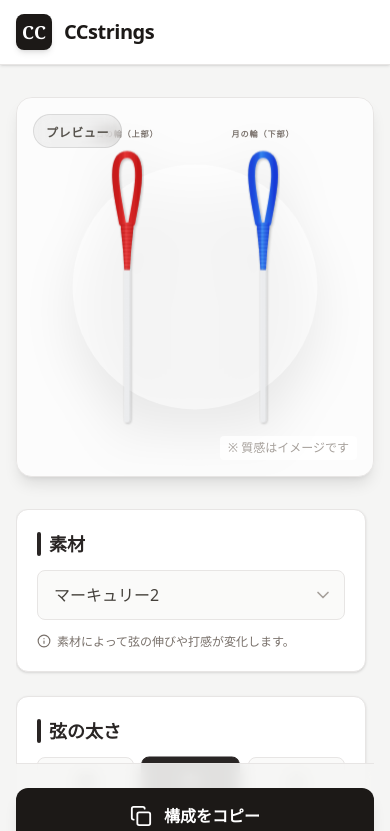
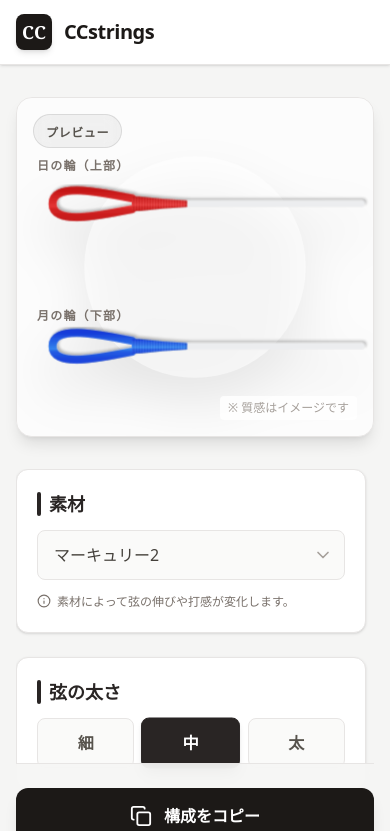
Before and after one commit to halcyon7766/CCstrings, a React (Vite) app: page / in a window 390 px wide. Shown: the top 831 px of the page. Built offline with nearby package versions, Linux system fonts and the light colour scheme.

Commit message:
Fix overlap issues in mobile preview by increasing height and adjusting spacing

```diff
--- a/src/App.jsx
+++ b/src/App.jsx
@@ -50,11 +50,21 @@ const SVGDefs = () => (
   </defs>
 );
 
-const StringLoopDetail = ({ loopColor, bodyColor, label }) => {
+// --- Custom Hooks ---
+const useIsMobile = () => {
+  const [isMobile, setIsMobile] = useState(false);
+  useEffect(() => {
+    const checkMobile = () => setIsMobile(window.innerWidth < 1024);
+    checkMobile();
+    window.addEventListener('resize', checkMobile);
+    return () => window.removeEventListener('resize', checkMobile);
+  }, []);
+  return isMobile;
+};
+
+const StringLoopDetail = ({ loopColor, bodyColor }) => {
   return (
     <g>
-      <text x="50" y="10" textAnchor="middle" fontSize="12" className="fill-stone-500 font-bold tracking-widest">{label}</text>
-
       <g transform="translate(0, 25)" filter="url(#dropShadow)">
 
         {/* 1. ループ部分 (上の輪) - 修正：先端の尖りをなくし、完全に丸くする */}
@@ -208,6 +218,7 @@ export default function KyudoStringCustomizer() {
   const [bowDate, setBowDate] = useState(''); // 購入・製造時期
 
   const [copied, setCopied] = useState(false);
+  const isMobile = useIsMobile(); // モバイル判定
 
   // 素材に基づいて選択可能な色をフィルタリング
   const availableBodyColors = useMemo(() => {
@@ -257,19 +268,47 @@ export default function KyudoStringCustomizer() {
       <main className="flex-grow max-w-6xl mx-auto w-full px-4 py-8 grid grid-cols-1 lg:grid-cols-12 gap-8 items-start relative">
 
         {/* Left Column: Preview Area */}
-        <div className="lg:col-span-7 bg-white rounded-2xl shadow-lg border border-stone-200 overflow-hidden sticky top-20 lg:top-24 h-[45vh] lg:h-[calc(100vh-8rem)] z-30 flex flex-col">
+        {/* モバイル時は高さを控えめに (45vh -> 250px程度または fit) */}
+        <div className={`
+             lg:col-span-7 bg-white rounded-2xl shadow-lg border border-stone-200 overflow-hidden sticky top-20 lg:top-24 z-30 flex flex-col
+             ${isMobile ? 'h-[340px]' : 'h-[45vh] lg:h-[calc(100vh-8rem)]'}
+           `}>
           <div className="absolute top-4 left-4 z-10 bg-stone-900/5 backdrop-blur-sm px-3 py-1 rounded-full border border-stone-900/10">
             <span className="text-xs font-bold text-stone-600 tracking-wider">プレビュー</span>
           </div>
-          <div className="w-full h-full flex items-center justify-center bg-stone-50/50">
-            <svg viewBox="0 0 400 500" className="w-full h-full max-h-[90%] drop-shadow-2xl" preserveAspectRatio="xMidYMid meet">
+
+          <div className="w-full h-full flex items-center justify-center bg-stone-50/50 relative">
+            {/* HTML Labels for Layout Flexibility */}
+            {isMobile ? (
+              <>
+                <div className="absolute top-[60px] left-[20px] text-xs font-bold text-stone-500 tracking-widest z-10">日の輪（上部）</div>
+                <div className="absolute top-[210px] left-[20px] text-xs font-bold text-stone-500 tracking-widest z-10">月の輪（下部）</div>
+              </>
+            ) : (
+              <>
+                <div className="absolute top-[30px] left-[25%] transform -translate-x-1/2 text-xs font-bold text-stone-500 tracking-widest z-10">日の輪（上部）</div>
+                <div className="absolute top-[30px] right-[25%] transform translate-x-1/2 text-xs font-bold text-stone-500 tracking-widest z-10">月の輪（下部）</div>
+              </>
+            )}
+
+            <svg
+              viewBox={isMobile ? "0 0 450 360" : "0 0 400 500"}
+              className="w-full h-full max-h-[90%] drop-shadow-2xl transition-all duration-500"
+              preserveAspectRatio="xMidYMid meet"
+            >
               <SVGDefs />
-              <circle cx="200" cy="250" r="180" fill="white" opacity="0.5" />
-              <g transform="translate(50, 20)">
-                <StringLoopDetail loopColor={hinowaColor.hex} bodyColor={bodyColor.hex} label="日の輪（上部）" />
+              {/* Background Circle - Adjust for orientation */}
+              {isMobile ? (
+                <circle cx="225" cy="180" r="140" fill="white" opacity="0.5" />
+              ) : (
+                <circle cx="200" cy="250" r="180" fill="white" opacity="0.5" />
+              )}
+
+              <g transform={isMobile ? "translate(10, 150) rotate(-90)" : "translate(50, 20)"}>
+                <StringLoopDetail loopColor={hinowaColor.hex} bodyColor={bodyColor.hex} />
               </g>
-              <g transform="translate(250, 20)">
-                <StringLoopDetail loopColor={tsukinowaColor.hex} bodyColor={bodyColor.hex} label="月の輪（下部）" />
+              <g transform={isMobile ? "translate(10, 330) rotate(-90)" : "translate(250, 20)"}>
+                <StringLoopDetail loopColor={tsukinowaColor.hex} bodyColor={bodyColor.hex} />
               </g>
             </svg>
           </div>
```
